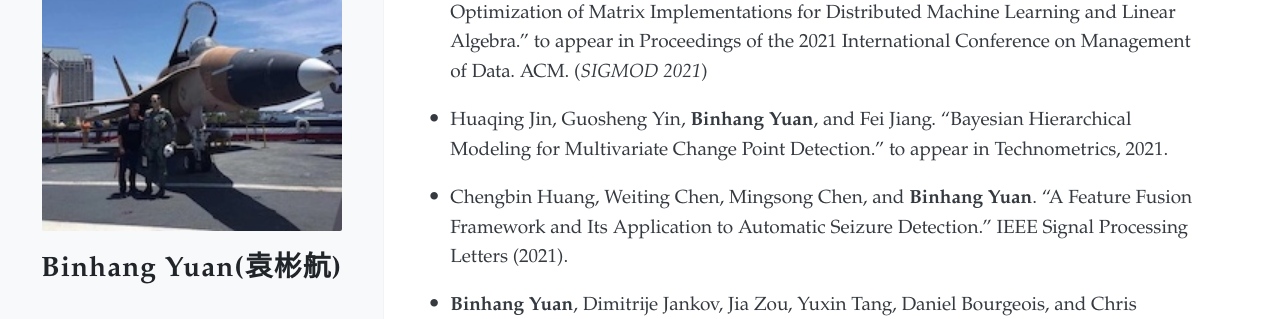
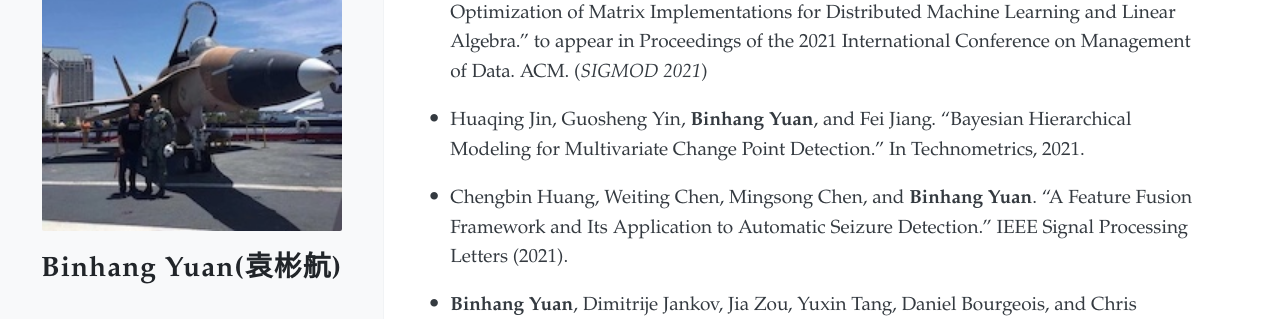
Before and after one commit to BinhangYuan/site, a Jekyll site: the page built from index.md, in a window 1280 px wide and 900 px high, scrolled down 731 px. Shown: the part 149-468 px from the top of the window. Built offline with Jekyll 4.4.1, drawn with Linux system fonts in a browser that asks for light colours; nearby versions of some CDN libraries.

Commit message:
Update index.md

```diff
--- a/index.md
+++ b/index.md
@@ -21,7 +21,7 @@ On the other hand, I am also interested in building data mining/machine learning
 
 - Shangyu Luo, Dimitrije Jankov, **Binhang Yuan**, and Chris Jermaine. "Automatic Optimization of Matrix Implementations for Distributed Machine Learning and Linear Algebra." to appear in Proceedings of the 2021 International Conference on Management of Data. ACM. (*SIGMOD 2021*)
 
-- Huaqing Jin, Guosheng Yin, **Binhang Yuan**, and Fei Jiang. "Bayesian Hierarchical Modeling for Multivariate Change Point Detection." to appear in Technometrics, 2021.
+- Huaqing Jin, Guosheng Yin, **Binhang Yuan**, and Fei Jiang. "Bayesian Hierarchical Modeling for Multivariate Change Point Detection." In Technometrics, 2021.
 
 - Chengbin Huang, Weiting Chen, Mingsong Chen, and **Binhang Yuan**. "A Feature Fusion Framework and Its Application to Automatic Seizure Detection." IEEE Signal Processing Letters (2021).
 
```
